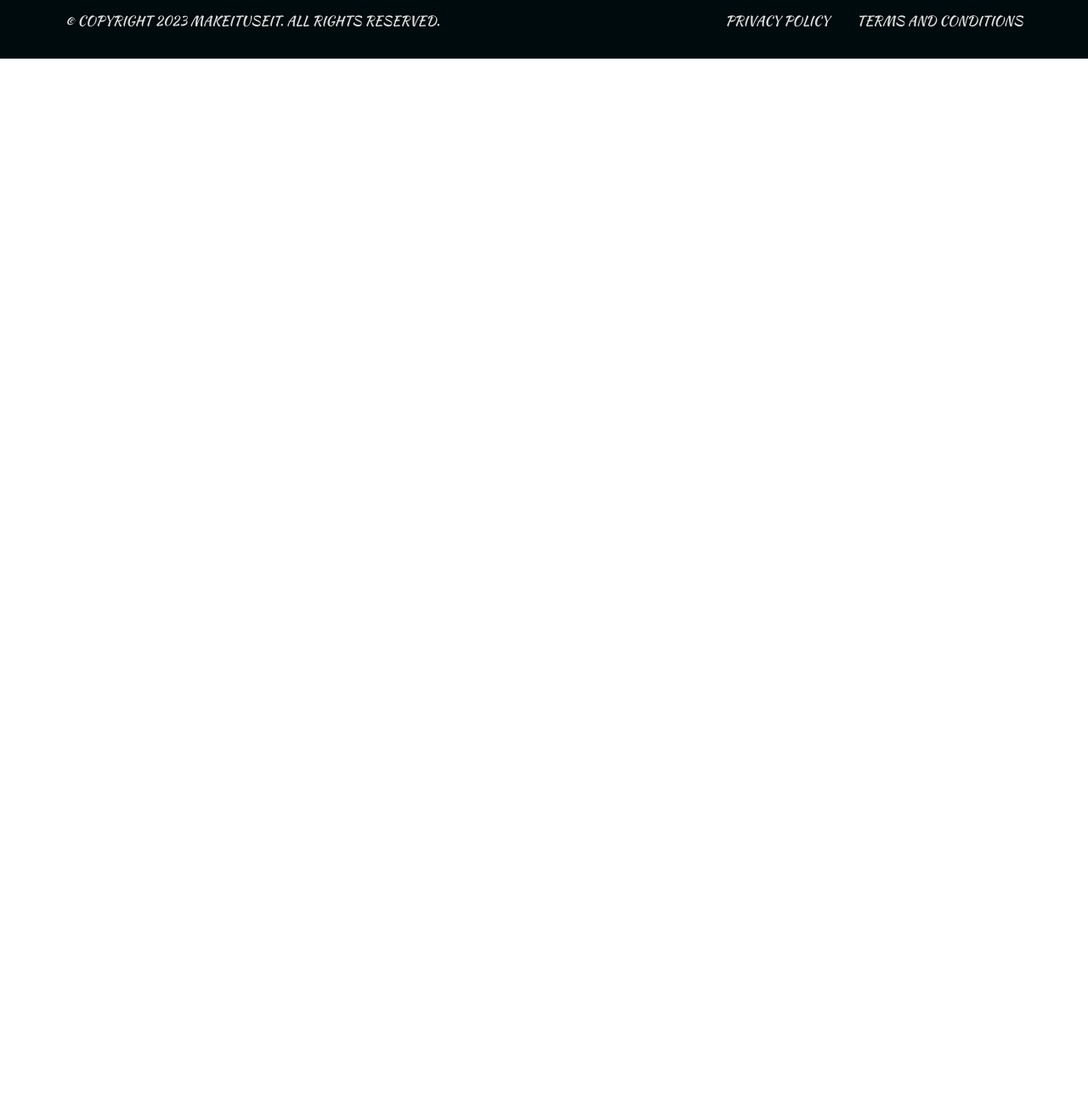
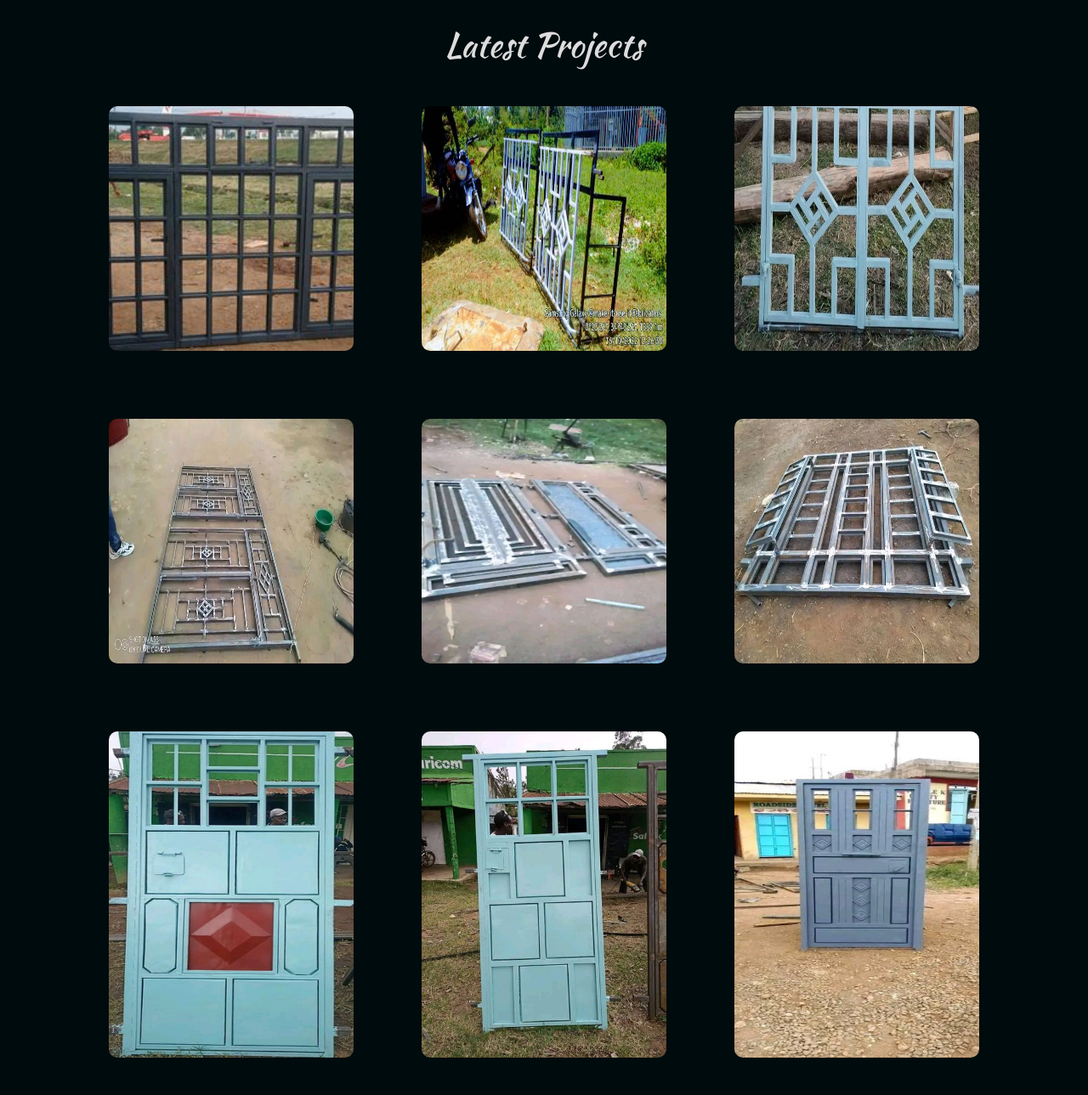
Before and after one commit to thegreatbrewery/makeituseit, a plain HTML site: page portfolio.html in a window 1280 px wide. Shown: the part 73-1362 px from the top of the page at 85% size. Before the commit the page ends 800 px from the top, so only its background shows below. Drawn offline with nearby package versions, Linux system fonts and the light colour scheme.

Commit message:
Gallery section added

```diff
--- a/css/gallery.css
+++ b/css/gallery.css
@@ -20,6 +20,37 @@
   color: #e3371e;
   border-bottom: 2px solid #e3371e;
 }
+#projects {
+  background-color: #000b0d;
+  padding: 2rem 6%;
+  min-height: 100vh;
+}
+#projects h1 {
+  color: #dddddd;
+  text-align: center;
+}
+.projects-content {
+  display: flex;
+  flex-direction: column;
+}
+.projects-content .first,
+.projects-content .second {
+  display: flex;
+  align-items: center;
+  justify-content: center;
+}
+.projects-content .first img {
+  width: 18rem;
+  height: 18rem;
+  margin: 2.5rem;
+  border-radius: 10px;
+}
+.projects-content .second img {
+  width: 18rem;
+  height: 24rem;
+  margin: 2.5rem;
+  border-radius: 10px;
+}
 footer {
   padding: 1rem 6%;
   background-color: #000b0d;
@@ -41,4 +72,14 @@ footer ul li a {
   .navbar {
     padding: 0 2%;
   }
+  .projects-content .first,
+  .projects-content .second {
+    display: flex;
+    flex-direction: column;
+    align-items: center;
+  }
+  .projects-content .first img {
+    width: 14rem;
+    height: 14rem;
+  }
 }
--- a/portfolio.html
+++ b/portfolio.html
@@ -59,6 +59,31 @@
         </div>
       </nav>
     </header>
+    <section id="projects">
+      <h1>Latest Projects</h1>
+      <div class="projects-content">
+        <div class="first">
+          <img src="images/1.jpg" alt="" />
+          <img src="images/2.jpg" alt="" />
+          <img src="images/3.jpg" alt="" />
+        </div>
+        <div class="first">
+          <img src="images/10.jpg" alt="" />
+          <img src="images/11.jpg" alt="" />
+          <img src="images/12.jpg" alt="" />
+        </div>
+        <div class="second">
+          <img src="images/4.jpg" alt="" />
+          <img src="images/5.jpg" alt="" />
+          <img src="images/6.jpg" alt="" />
+        </div>
+        <div class="second">
+          <img src="images/7.jpg" alt="" />
+          <img src="images/8.jpg" alt="" />
+          <img src="images/9.jpg" alt="" />
+        </div>
+      </div>
+    </section>
     <footer>
       <p>&copy; COPYRIGHT 2023 MAKEITUSEIT. ALL RIGHTS RESERVED.</p>
       <ul>
```
Also changed, not shown: index.html (+2 -2 lines), images/10.jpg (added), images/11.jpg (added), images/12.jpg (added), images/7.jpg (added), images/8.jpg (added), images/9.jpg (added).
